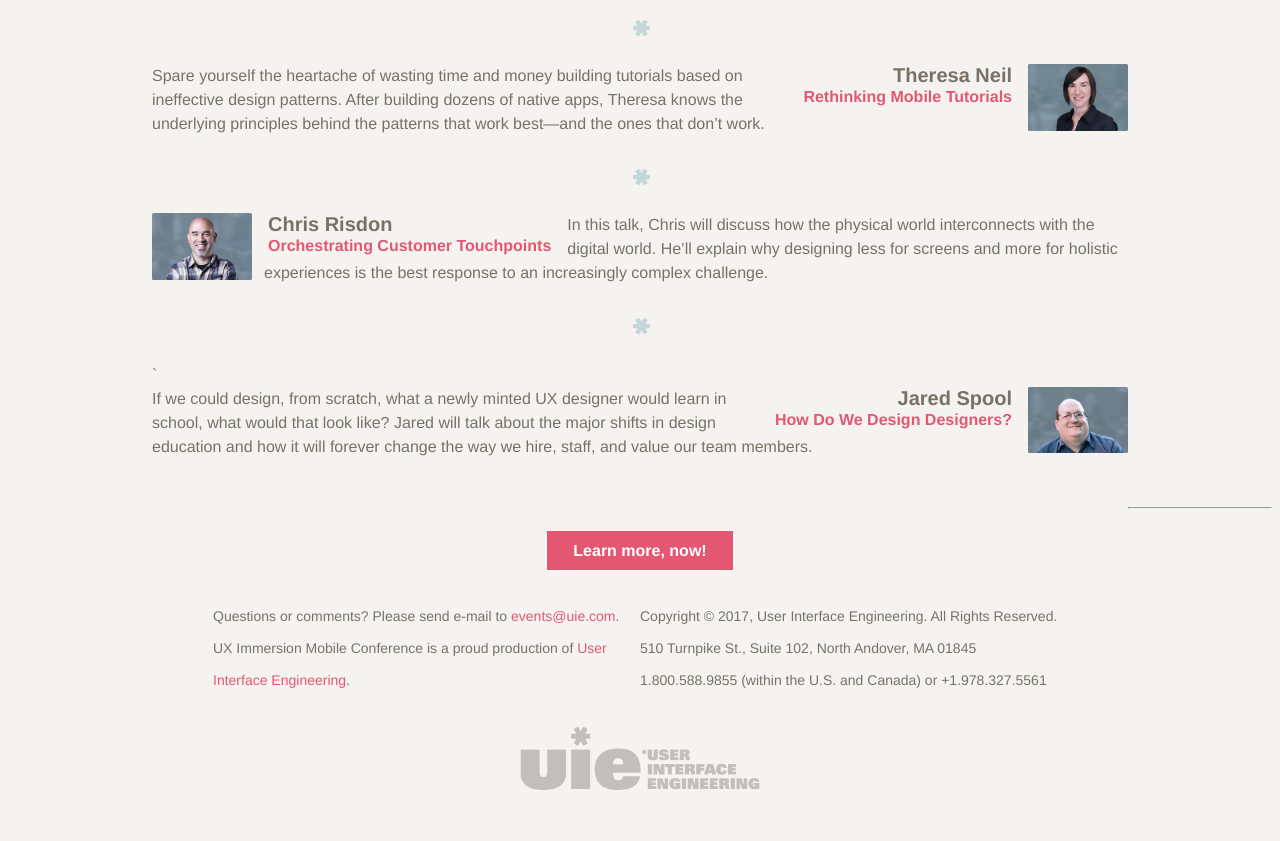
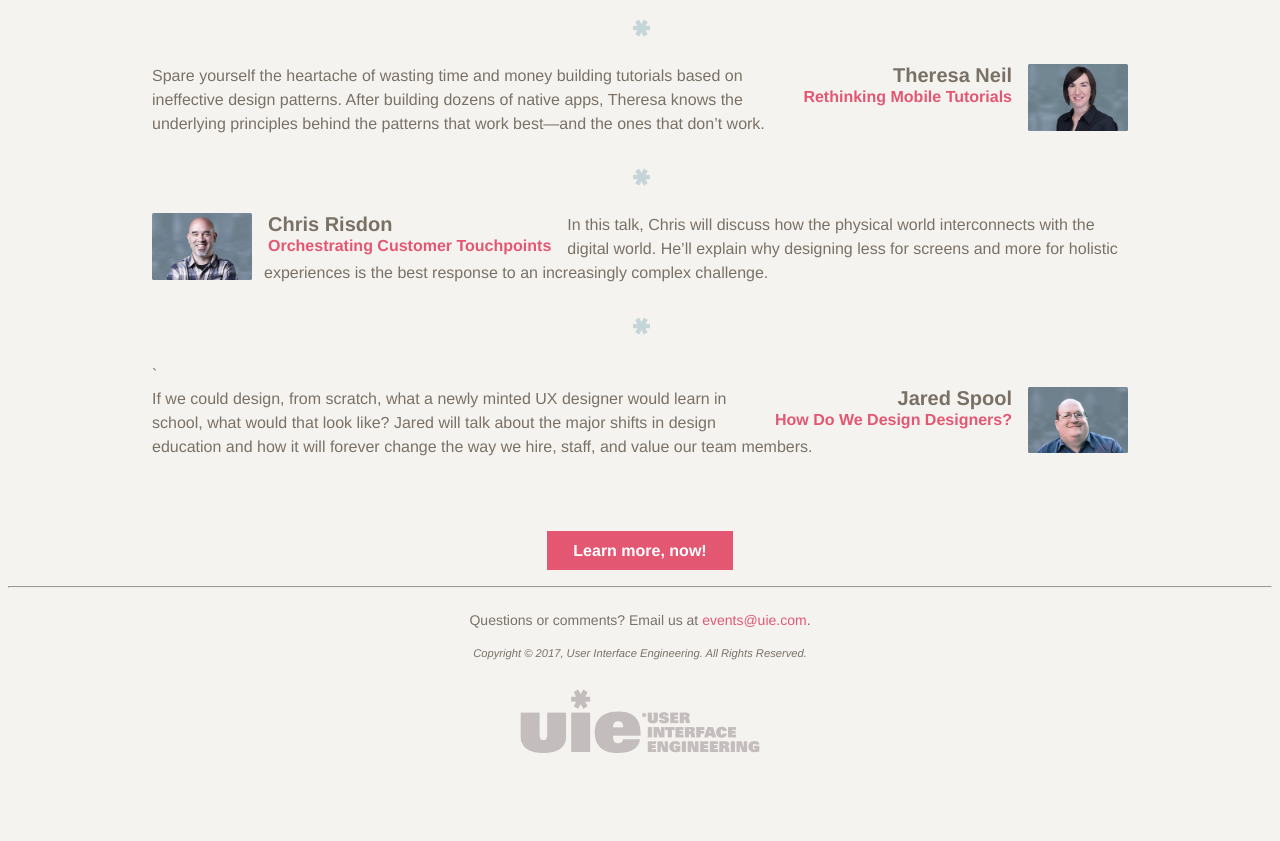
Before and after one commit to sstone72389/UIE-project-version-2, a plain HTML site: page index.html in a window 1280 px wide. Shown: the part 1469-2310 px from the top of the page. After the commit the page ends 2278 px from the top, so only its background shows below. Drawn offline with Linux system fonts and the light colour scheme.

Commit message:
Changes footer styling
Allows for responsive design on all devices

```diff
--- a/index.css
+++ b/index.css
@@ -26,7 +26,7 @@ h1 {
   font-size: 2em;
   font-weight: bold;
   color: #5c626a;
-  /*padding-top: 2.5em;*/
+  text-align: center;
 }
 
 h2 {
@@ -36,6 +36,7 @@ h2 {
   line-height: 1.3;
   padding-top: 0.5em;
   color: #5c626a;
+  text-align: center;
 }
 
 .h2-padding {
@@ -261,6 +262,17 @@ button {
   max-width: 61em;
   font-size: .875em;
   margin: 0 auto;
+  text-align: center;
+}
+
+.copyright {
+  font-size: .8em;
+  font-style: italic;
+}
+
+hr {
+  width: 90%;
+  text-align: center;
 }
 
 .footer {
--- a/index.html
+++ b/index.html
@@ -212,20 +212,15 @@
     </div>
   </div>
 
-  <hr>
+  <hr
 
   <div class="footer">
     <div class="contact grid">
-      <div class="col-1-2">
+      <div class="col-full">
         <p>
-          Questions or comments? Please send e-mail to <a href="mailto:events@uie.com">events@uie.com</a>. UX Immersion Mobile Conference is a proud production of
-          <a href="http://uie.com">User Interface Engineering</a>.
-        </p>
-      </div>
-      <div class="col-1-2">
-        <p>
-          Copyright © 2017, User Interface Engineering. All Rights Reserved. 510 Turnpike St., Suite 102, North Andover, MA 01845<br> 1.800.588.9855 (within the U.S. and Canada) or +1.978.327.5561
-        </p>
+          Questions or comments? Email us at
+<a href="mailto:events@uie.com">events@uie.com</a>.</p>
+<p class="copyright" >Copyright © 2017, User Interface Engineering. All Rights Reserved.</p>
       </div>
     </div>
 
```
